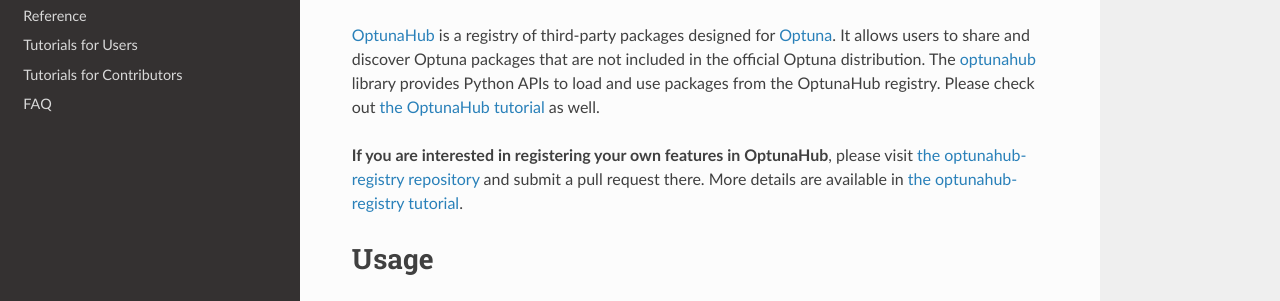
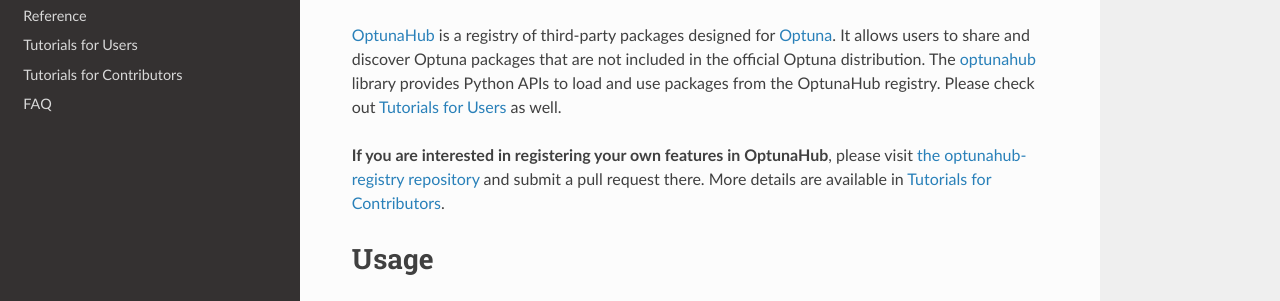
Before and after one commit to optuna/optunahub, a Sphinx documentation site: the page built from docs/source/index.rst, in a window 1280 px wide and 900 px high. Shown: the part 136-437 px from the top of the window. Built offline with Sphinx 7.4.7 and the Read the Docs theme 3.1.0, drawn with Linux system fonts in a browser that asks for light colours.

Commit message:
change link destination

```diff
--- a/docs/source/index.rst
+++ b/docs/source/index.rst
@@ -4,9 +4,9 @@
 `OptunaHub <https://hub.optuna.org/>`__ is a registry of third-party packages designed for `Optuna <https://optuna.org>`__.
 It allows users to share and discover Optuna packages that are not included in the official Optuna distribution.
 The `optunahub <https://github.com/optuna/optunahub/>`__ library provides Python APIs to load and use packages from the OptunaHub registry.
-Please check out `the OptunaHub tutorial <./tutorials_for_users/index.html>`__  as well.
+Please check out `Tutorials for Users <./tutorials_for_users/index.html>`__  as well.
 
-**If you are interested in registering your own features in OptunaHub**, please visit `the optunahub-registry repository <https://github.com/optuna/optunahub-registry>`__ and submit a pull request there. More details are available in `the optunahub-registry tutorial <https://optuna.github.io/optunahub-registry/>`__.
+**If you are interested in registering your own features in OptunaHub**, please visit `the optunahub-registry repository <https://github.com/optuna/optunahub-registry>`__ and submit a pull request there. More details are available in `Tutorials for Contributors <./tutorials_for_contributors.htm>`__.
 
 
 Usage
```
